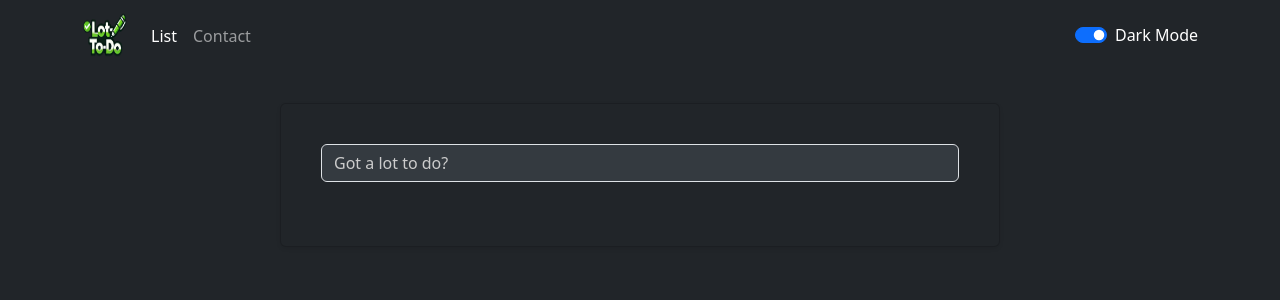
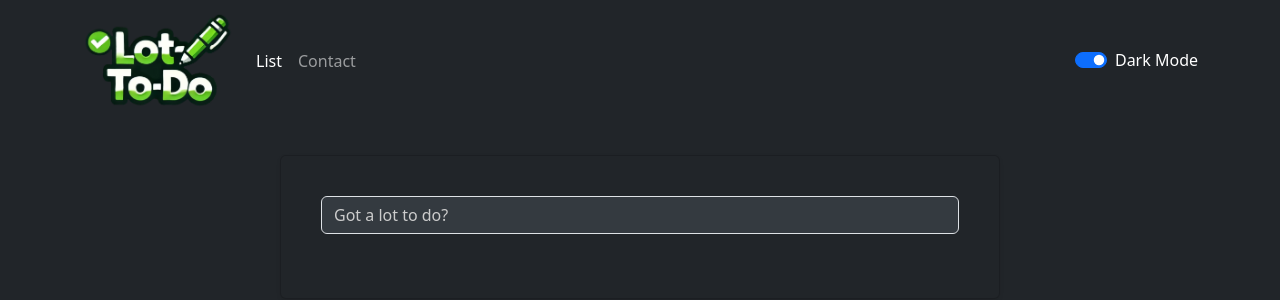
Before and after one commit to CGOdom/lot-to-do, a React (Create React App) app: page /todo in a window 1280 px wide. Shown: the top 300 px of the page. Built offline with nearby package versions, Linux system fonts and the light colour scheme.

Commit message:
Fix logo size

```diff
--- a/src/components/Navbar.js
+++ b/src/components/Navbar.js
@@ -11,8 +11,7 @@ const MyNavbar = ({ darkMode, toggleDarkMode }) => {
             <img
               src={`${process.env.PUBLIC_URL}/Images/todologo.png`}
               alt="Lot-To-Do Logo"
-              width="45"
-              height="45"
+              style={{ width: '150px', height: 'auto' }}
               className="d-inline-block align-top"
             />
           </Navbar.Brand>
```
